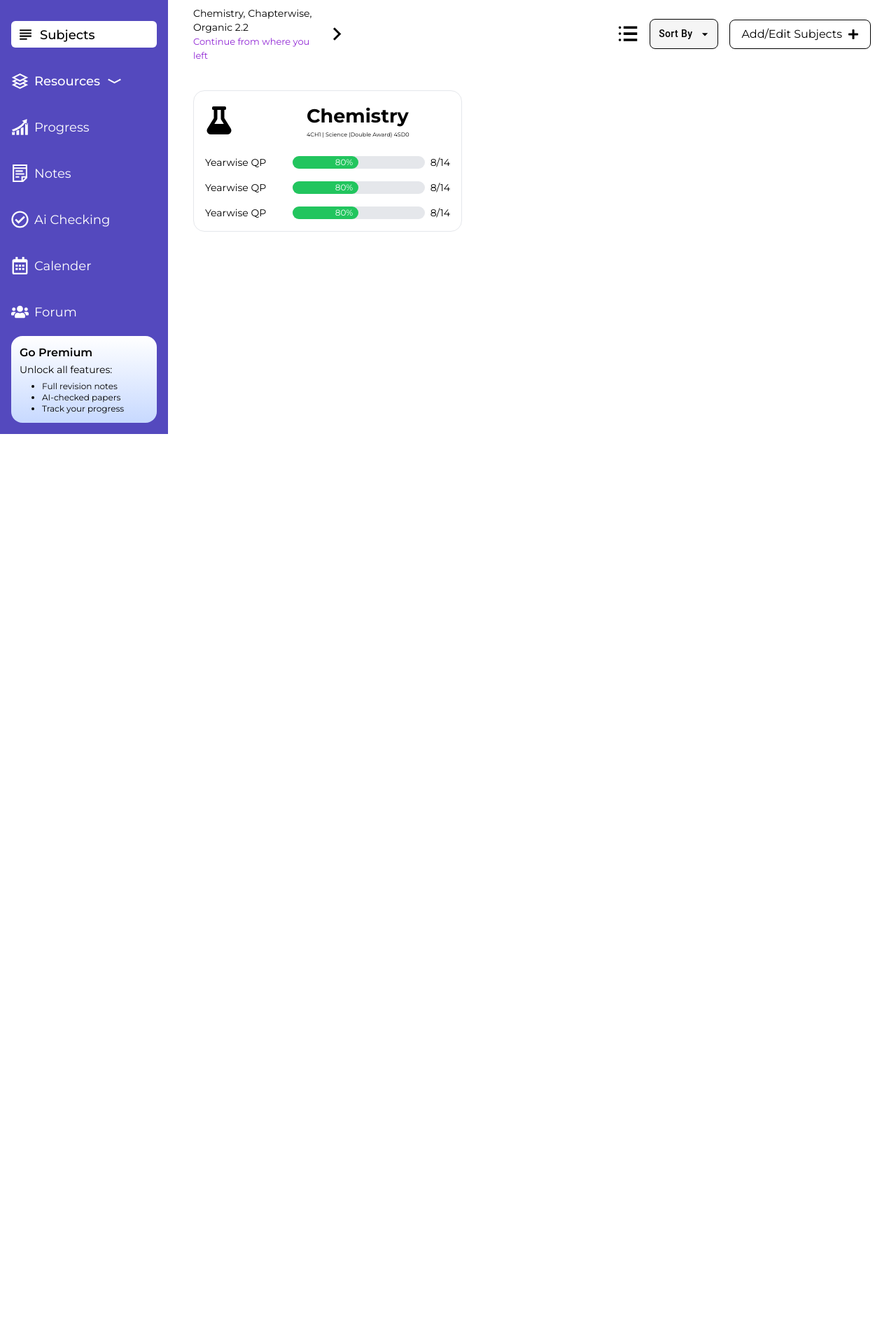
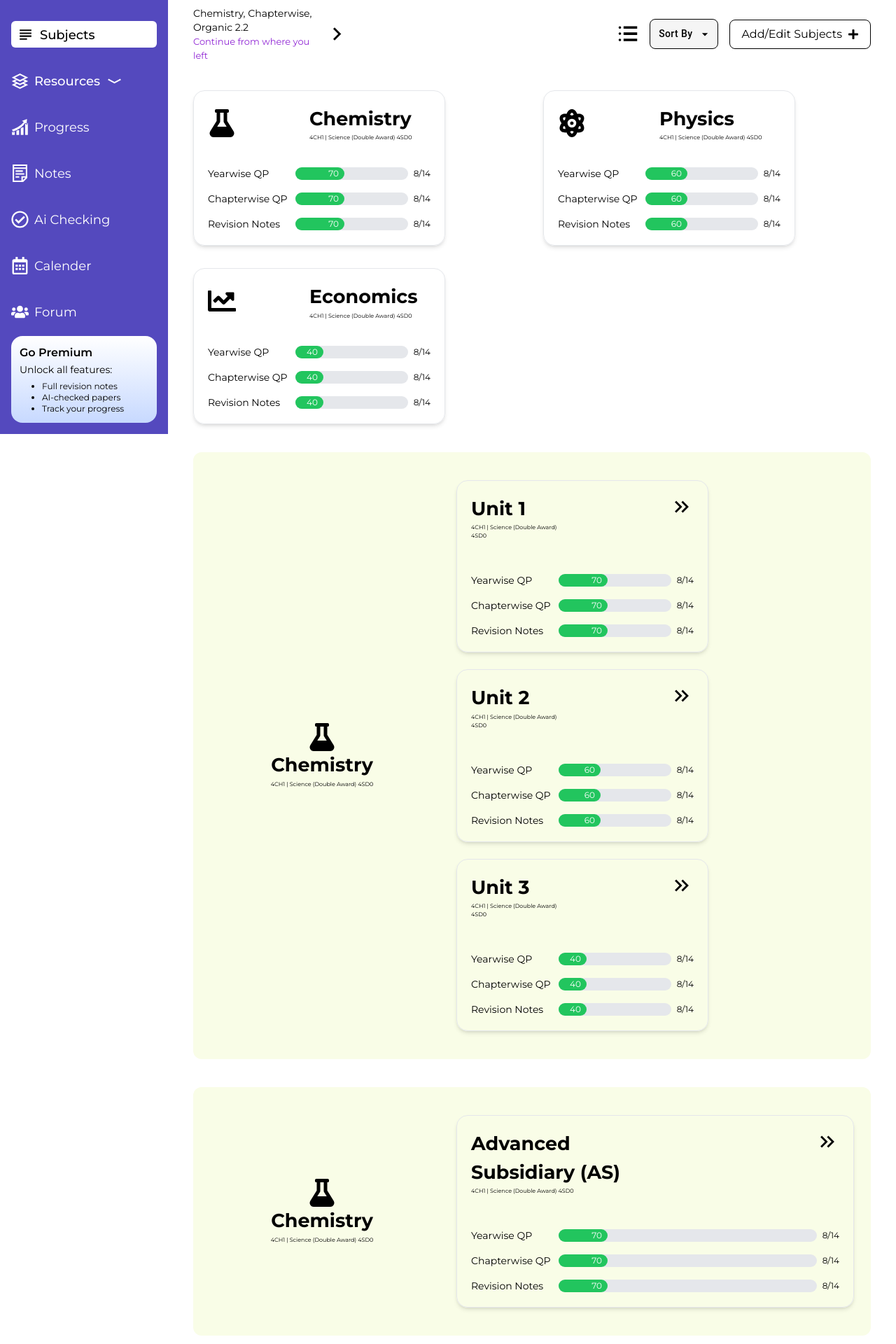
Before and after one commit to EasinTanvir/cleverlyy, a Next.js app: page /subjects in a window 1280 px wide. Shown: the part 180-2100 px from the top of the page at 70% size. Before the commit the page ends 800 px from the top, so only its background shows below. Built offline with nearby package versions, Linux system fonts and the light colour scheme.

Commit message:
update subject page

```diff
--- a/src/components/Dashboard/Dashboard.jsx
+++ b/src/components/Dashboard/Dashboard.jsx
@@ -59,11 +59,10 @@ const Dashboard = () => {
                 </button>
               </div>
 
-              <div className="flex 2xl:flex-row flex-col gap-4">
-                <div className="2xl:w-[49%]">
-                  <BarChart dataValues={dummyData} />
-                </div>
+              <div className="w-full">
+                <BarChart dataValues={dummyData} />
 
+                {/*
                 <div className="2xl:w-[49%]">
                   <div className="mb-5 flex justify-between items-center mt-6">
                     <h1 className="title">Physics</h1>
@@ -84,7 +83,7 @@ const Dashboard = () => {
                       </li>
                     </ul>
                   </div>
-                </div>
+                </div> */}
               </div>
             </div>
 
--- /dev/null
+++ b/src/components/Subjects/ALevelSubjectCart.jsx
@@ -0,0 +1,37 @@
+import React from "react";
+import { FaFlask, FaAtom, FaChartLine } from "react-icons/fa";
+import ProgressBar from "./ProgressBar";
+
+const ALevelSubjectCart = ({
+  color,
+  icon: Icon,
+  title,
+  code,
+  progress,
+  value,
+}) => {
+  return (
+    <div
+      className={`bg-[${color}] p-5 w-full rounded-2xl  border-[1px] shadow-md space-y-12`}
+    >
+      <div className="flex gap-5">
+        <div className="flex-1">
+          <h1 className="text-[27px] font-bold">{title}</h1>
+          <p className="text-[8px]">4CH1 | Science (Double Award) 4SD0 </p>
+        </div>
+
+        <div className="flex-1  flex justify-end">
+          <Icon size={34} />
+        </div>
+      </div>
+
+      <div className="space-y-4 ">
+        <ProgressBar value={value} title="Yearwise QP" />
+        <ProgressBar value={value} title="Chapterwise QP" />
+        <ProgressBar value={value} title="Revision Notes" />
+      </div>
+    </div>
+  );
+};
+
+export default ALevelSubjectCart;
--- /dev/null
+++ b/src/components/Subjects/GcseSubjectCart.jsx
@@ -0,0 +1,36 @@
+import React from "react";
+import { FaFlask, FaAtom, FaChartLine } from "react-icons/fa";
+import ProgressBar from "./ProgressBar";
+
+const GcseSubjectCart = ({
+  color,
+  icon: Icon,
+  title,
+  code,
+  progress,
+  value,
+}) => {
+  return (
+    <div
+      className={`bg-[${color}] p-5 md:w-[360px] rounded-2xl  border-[1px] shadow-md space-y-9`}
+    >
+      <div className="flex items-center gap-5">
+        <div className="w-[125px] ">
+          <Icon size={40} />
+        </div>
+        <div className="flex-1 ">
+          <h1 className="text-[27px] font-bold">{title}</h1>
+          <p className="text-[8px]">4CH1 | Science (Double Award) 4SD0 </p>
+        </div>
+      </div>
+
+      <div className="space-y-4 ">
+        <ProgressBar value={value} title="Yearwise QP" />
+        <ProgressBar value={value} title="Chapterwise QP" />
+        <ProgressBar value={value} title="Revision Notes" />
+      </div>
+    </div>
+  );
+};
+
+export default GcseSubjectCart;
--- /dev/null
+++ b/src/components/Subjects/IntALevelSubjectCart.jsx
@@ -0,0 +1,40 @@
+import React from "react";
+import { FaFlask, FaAtom, FaChartLine } from "react-icons/fa";
+import ProgressBar from "./ProgressBar";
+
+const IntALevelSubjectCart = ({
+  color,
+  icon: Icon,
+  title,
+  code,
+  progress,
+  value,
+  index,
+}) => {
+  return (
+    <div
+      className={`bg-[${color}] p-5 md:w-[360px] rounded-2xl  border-[1px] shadow-md space-y-12`}
+    >
+      <div className="flex  gap-5">
+        <div className="w-[125px]">
+          <h1 className="text-[27px] font-bold">
+            {title} {index + 1}{" "}
+          </h1>
+          <p className="text-[8px]">4CH1 | Science (Double Award) 4SD0 </p>
+        </div>
+
+        <div className="flex-1  flex justify-end">
+          <Icon size={34} />
+        </div>
+      </div>
+
+      <div className="space-y-4 ">
+        <ProgressBar value={value} title="Yearwise QP" />
+        <ProgressBar value={value} title="Chapterwise QP" />
+        <ProgressBar value={value} title="Revision Notes" />
+      </div>
+    </div>
+  );
+};
+
+export default IntALevelSubjectCart;
--- /dev/null
+++ b/src/components/Subjects/ProgressBar.jsx
@@ -0,0 +1,24 @@
+import React from "react";
+
+const ProgressBar = ({ title, value }) => {
+  return (
+    <React.Fragment>
+      <div className="flex justify-between items-center ">
+        <h3 className="text-sm w-[125px]">{title}</h3>
+        <div className="flex-1 bg-gray-200  rounded-full h-[18px]">
+          <div
+            className="bg-green-500 h-[18px] rounded-full relative"
+            style={{ width: value }}
+          >
+            <span className="text-white text-xs absolute right-2 pt-[1px] top-0 bottom-0 my-auto">
+              {value}
+            </span>
+          </div>
+        </div>
+        <span className="text-xs ps-2">8/14</span>
+      </div>
+    </React.Fragment>
+  );
+};
+
+export default ProgressBar;
--- a/src/components/Subjects/Subject.jsx
+++ b/src/components/Subjects/Subject.jsx
@@ -2,9 +2,12 @@ import React from "react";
 import { FaFlask, FaAtom, FaChartLine, FaPlus } from "react-icons/fa";
 import { RiArrowRightSLine } from "react-icons/ri";
 import { TfiMenuAlt } from "react-icons/tfi";
+import { MdOutlineKeyboardDoubleArrowRight } from "react-icons/md";
 
-import SubjectCard from "./SubjectCart";
 import Sorting from "./Sorting";
+import GcseSubjectCart from "./GcseSubjectCart";
+import IntALevelSubjectCart from "./IntALevelSubjectCart";
+import ALevelSubjectCart from "./ALevelSubjectCart";
 
 const subjects = [
   {
@@ -12,33 +15,21 @@ const subjects = [
     code: "4CH1 | Science (Double Award) 4SD0",
     color: "#F9FDE7",
     icon: FaFlask,
-    progress: [
-      { label: "Yearwise QP", value: 80, details: "8/14" },
-      { label: "Chapterwise QP", value: 80, details: "18/24" },
-      { label: "Revision Notes", value: 80, details: "240/300" },
-    ],
+    value: 70,
   },
   {
     title: "Physics",
     code: "4PH1 | Science (Double Award) 4SD0",
     color: "#EAF4FF",
     icon: FaAtom,
-    progress: [
-      { label: "Yearwise QP", value: 80, details: "8/14" },
-      { label: "Chapterwise QP", value: 80, details: "18/24" },
-      { label: "Revision Notes", value: 80, details: "240/300" },
-    ],
+    value: 60,
   },
   {
     title: "Economics",
     code: "4PH1 | Science (Double Award) 4SD0",
     color: "#FFFBEB",
     icon: FaChartLine,
-    progress: [
-      { label: "Yearwise QP", value: 80, details: "8/14" },
-      { label: "Chapterwise QP", value: 80, details: "18/24" },
-      { label: "Revision Notes", value: 80, details: "240/300" },
-    ],
+    value: 40,
   },
 ];
 
@@ -76,51 +67,65 @@ const Subject = () => {
         </div>
       </div>
 
-      <div className="grid grid-cols-4">
-        {/* {subjects.map((subject, index) => (
-          <SubjectCard
+      <div className="grid 2xl:grid-cols-3 lg:grid-cols-2 md:grid-cols-2 gap-8">
+        {subjects.map((subject, index) => (
+          <GcseSubjectCart
             key={index}
             color={subject.color}
             icon={subject.icon}
             title={subject.title}
             code={subject.code}
             progress={subject.progress}
+            value={subject.value}
           />
-        ))} */}
-        <SubjectCard />
+        ))}
       </div>
+
+      <React.Fragment>
+        <div className="flex gap-8 bg-[#f9fde7] px-6 py-10 rounded-xl">
+          <div className="w-80  flex flex-col items-center justify-center">
+            <FaFlask size={40} />
+            <h1 className="text-[27px] font-bold">Chemistry</h1>
+            <p className="text-[8px]">4CH1 | Science (Double Award) 4SD0 </p>
+          </div>
+          <div className="flex-1 ">
+            <div className="flex flex-wrap gap-6">
+              {subjects.map((subject, index) => (
+                <IntALevelSubjectCart
+                  key={index}
+                  color={subject.color}
+                  icon={MdOutlineKeyboardDoubleArrowRight}
+                  title="Unit"
+                  code={subject.code}
+                  progress={subject.progress}
+                  value={subject.value}
+                  index={index}
+                />
+              ))}
+            </div>
+          </div>
+        </div>
+      </React.Fragment>
+
+      <React.Fragment>
+        <div className="flex gap-8 bg-[#f9fde7] px-6 py-10 rounded-xl">
+          <div className="w-80  flex flex-col items-center justify-center">
+            <FaFlask size={40} />
+            <h1 className="text-[27px] font-bold">Chemistry</h1>
+            <p className="text-[8px]">4CH1 | Science (Double Award) 4SD0 </p>
+          </div>
+          <div className="flex-1 ">
+            <ALevelSubjectCart
+              color={"#ffffff"}
+              icon={MdOutlineKeyboardDoubleArrowRight}
+              title="Advanced Subsidiary (AS)"
+              value={70}
+            />
+          </div>
+        </div>
+      </React.Fragment>
     </div>
   );
 };
 
 export default Subject;
-
-const SubjectCards = ({ color, icon: Icon, title, code, progress }) => {
-  return (
-    <div className={`bg-[${color}] rounded-lg shadow-lg p-6 w-96 border`}>
-      <div className="flex items-center space-x-4">
-        <div className="bg-white p-4 rounded-full">
-          <Icon className="text-gray-700 text-3xl" />
-        </div>
-        <div>
-          <h2 className="text-xl font-semibold">{title}</h2>
-          <p className="text-gray-500">{code}</p>
-        </div>
-      </div>
-      <div className="mt-4  gap-4">
-        {progress.map((item, index) => (
-          <div key={index} className="flex">
-            <p className="text-sm text-gray-600">{item.label}</p>
-            <div className="w-full bg-gray-200 rounded-full h-2.5">
-              <div
-                className="bg-green-500 h-2.5 rounded-full"
-                style={{ width: `${item.value}%` }}
-              ></div>
-            </div>
-            <p className="text-sm text-gray-500">{item.details}</p>
-          </div>
-        ))}
-      </div>
-    </div>
-  );
-};
--- a/src/components/Subjects/SubjectCart.jsx
+++ /dev/null
@@ -1,48 +0,0 @@
-import React from "react";
-import { FaFlask, FaAtom, FaChartLine } from "react-icons/fa";
-
-const SubjectCard = ({ color, icon: Icon, title, code, progress }) => {
-  return (
-    <div className={`bg-[${color}] p-4 w-96 rounded-2xl  border space-y-6`}>
-      <div className="flex items-center gap-5">
-        <div className="w-[125px] ">
-          <FaFlask size={40} />
-        </div>
-        <div className="flex-1 ">
-          <h1 className="text-[27px] font-bold">Chemistry</h1>
-          <p className="text-[8px]">4CH1 | Science (Double Award) 4SD0 </p>
-        </div>
-      </div>
-
-      <div className="space-y-4 ">
-        <Profgress />
-        <Profgress />
-        <Profgress />
-      </div>
-    </div>
-  );
-};
-
-export default SubjectCard;
-
-const Profgress = () => {
-  return (
-    <React.Fragment>
-      <div className="flex justify-between items-center ">
-        <h3 className="text-sm w-[125px]">Yearwise QP</h3>
-        <div className="flex-1 bg-gray-200  rounded-full h-[18px]">
-          <div
-            className="bg-green-500 h-[18px] rounded-full relative"
-            style={{ width: `50%` }}
-          >
-            <span className="text-white text-xs absolute right-2 pt-[1px] top-0 bottom-0 my-auto">
-              {" "}
-              80%
-            </span>
-          </div>
-        </div>
-        <span className="text-sm ps-2">8/14</span>
-      </div>
-    </React.Fragment>
-  );
-};
```
